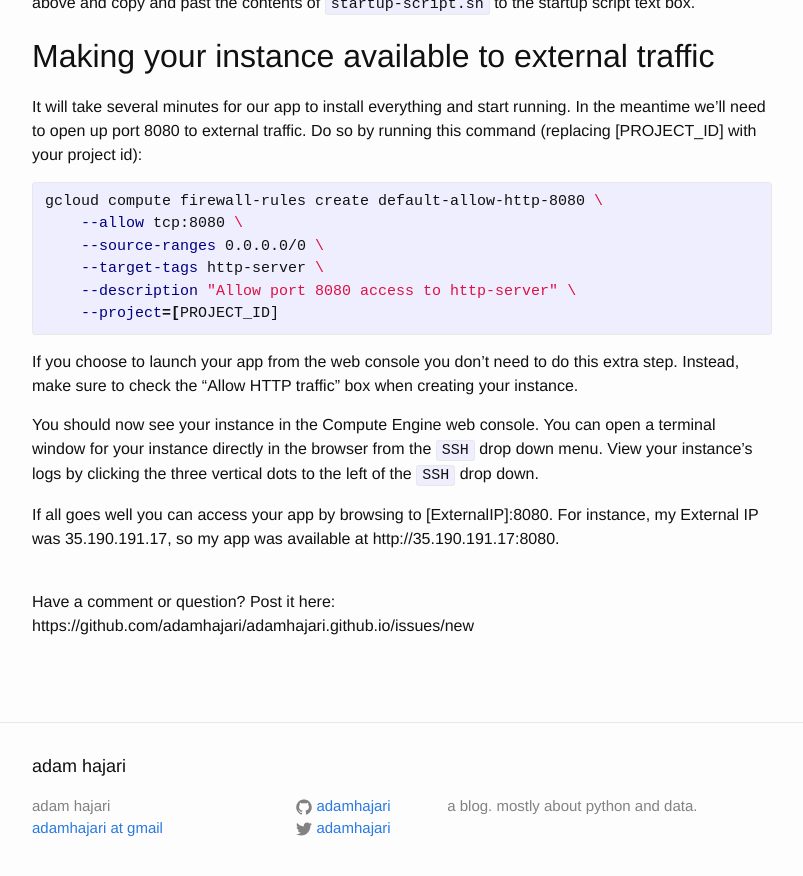
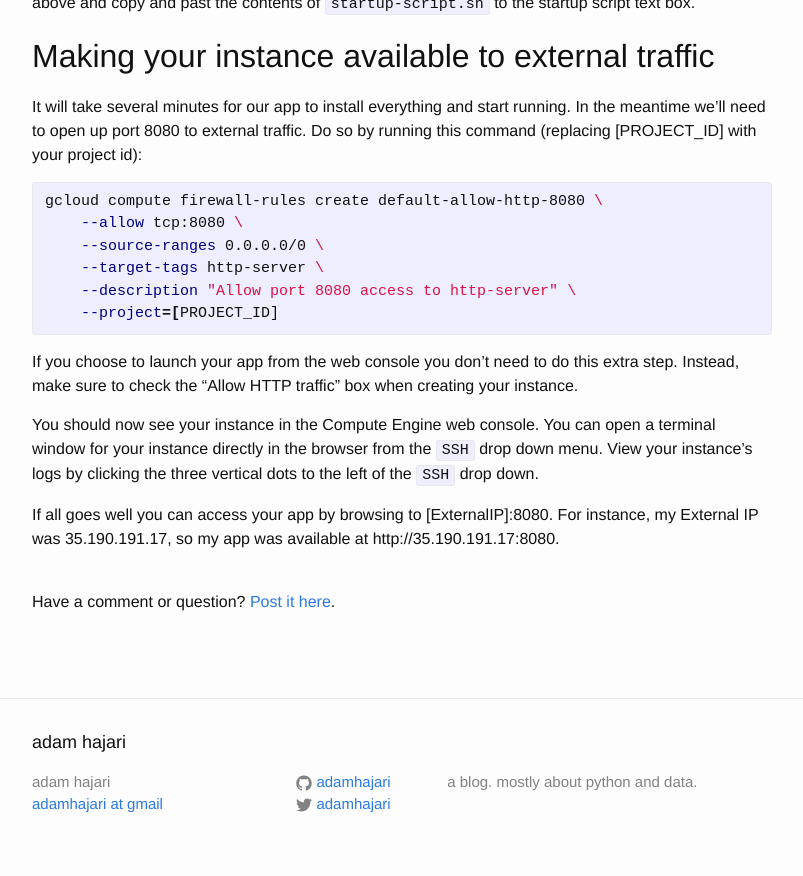
Before and after one commit to adamhajari/adamhajari.github.io, a Jekyll site: the page built from _posts/2017-11-08-deploying-a-spyre-app-on-google-cloud.md, in a window 1280 px wide and 900 px high, scrolled down 3773 px. Shown: the top 876 px of the window, without its empty margins (238-1041 px from the left). Built offline with Jekyll 4.4.1, drawn with Linux system fonts in a browser that asks for light colours.

Commit message:
make comment link look nicer

```diff
--- a/_posts/2017-11-08-deploying-a-spyre-app-on-google-cloud.md
+++ b/_posts/2017-11-08-deploying-a-spyre-app-on-google-cloud.md
@@ -164,5 +164,5 @@ You should now see your instance in the Compute Engine web console. You can open
 If all goes well you can access your app by browsing to [ExternalIP]:8080. For instance, my External IP was 35.190.191.17, so my app was available at http://35.190.191.17:8080.
 
 <br>
-Have a comment or question? Post it here: https://github.com/adamhajari/adamhajari.github.io/issues/new
+Have a comment or question? [Post it here](https://github.com/adamhajari/adamhajari.github.io/issues/new).
 <br><br>
```
